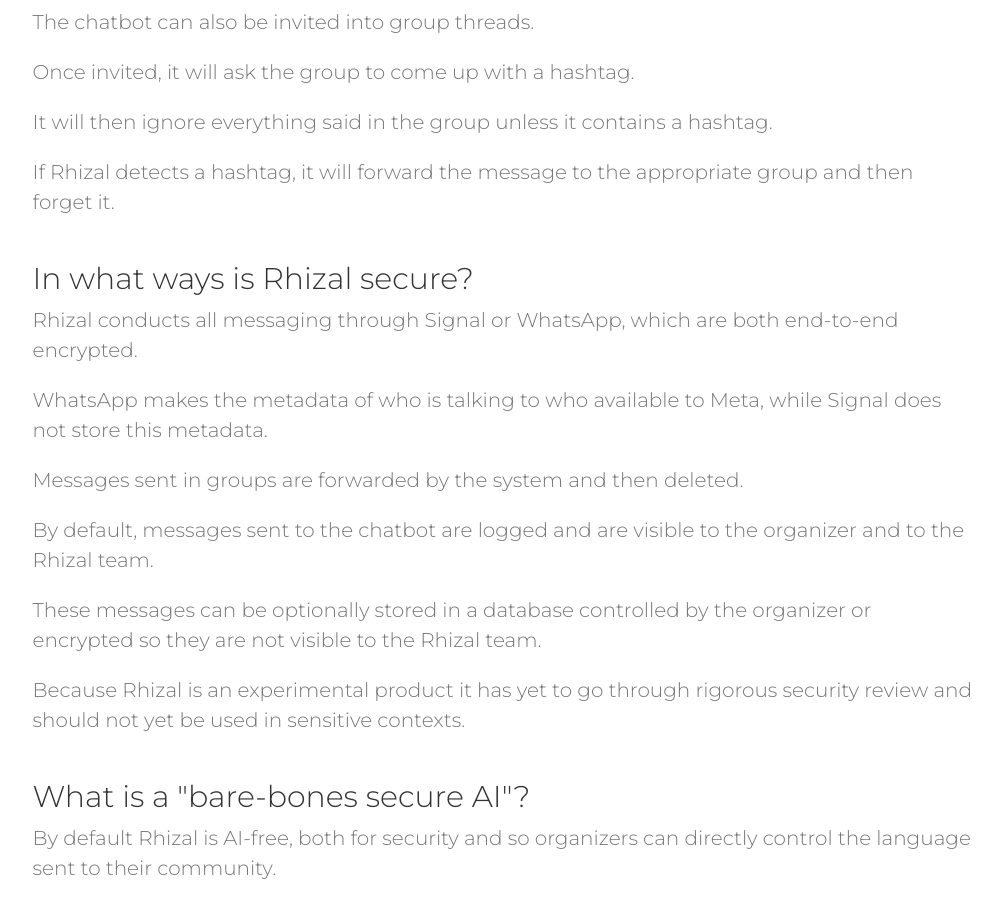
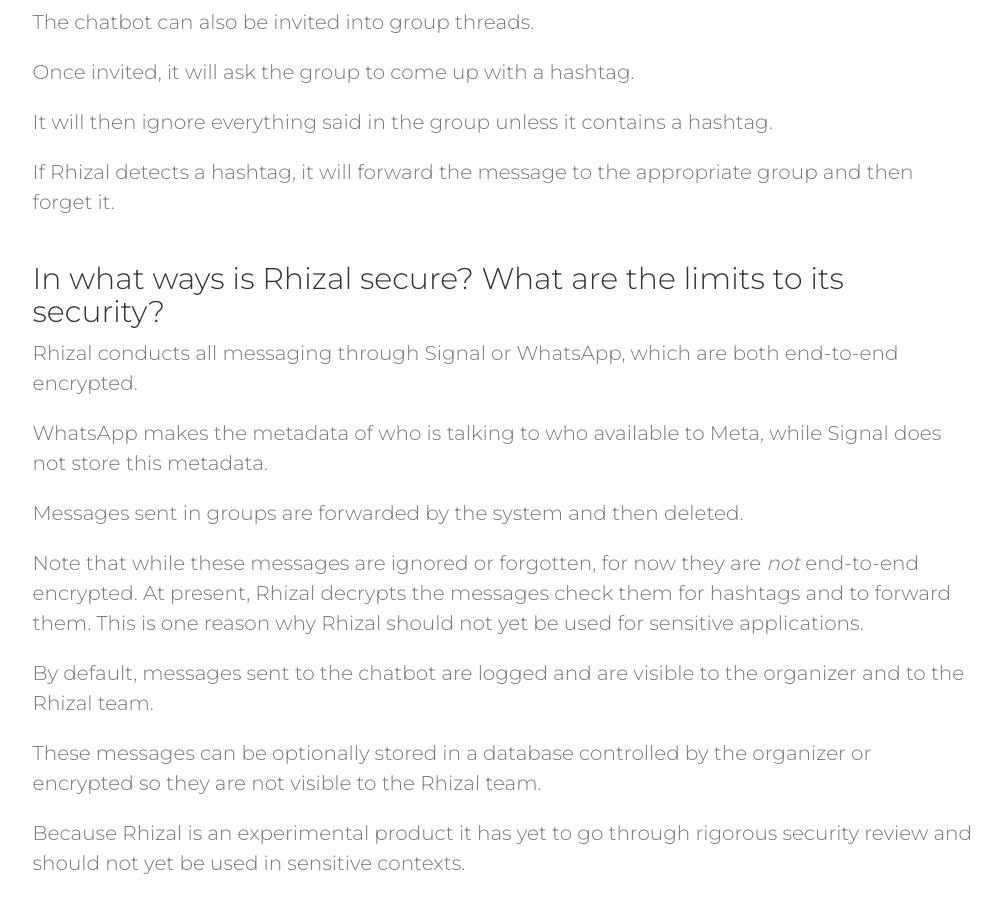
Before and after one commit to davidgljay/rhizal_landing, a Jekyll site: the page built from index.html, in a window 1280 px wide and 900 px high, scrolled down 3832 px. Shown: the whole window, without its empty margins (135-1136 px from the left). Built offline with Jekyll 4.4.1, drawn with Linux system fonts in a browser that asks for light colours; nearby versions of some CDN libraries.

Commit message:
Adding caveat about Rhizal's security.

```diff
--- a/_includes/faq.html
+++ b/_includes/faq.html
@@ -18,10 +18,11 @@
         </div>
         <div class="row">
             <div class="col-lg-offset-1 col-lg-10 text-left">
-                <h2 class="section-heading">In what ways is Rhizal secure?</h2>
+                <h2 class="section-heading">In what ways is Rhizal secure? What are the limits to its security?</h2>
                 <p>Rhizal conducts all messaging through Signal or WhatsApp, which are both end-to-end encrypted.</p>
                 <p>WhatsApp makes the metadata of who is talking to who available to Meta, while Signal does not store this metadata.</p>
                 <p>Messages sent in groups are forwarded by the system and then deleted.</p>
+                <p>Note that while these messages are ignored or forgotten, for now they are <i>not</i> end-to-end encrypted. At present, Rhizal decrypts the messages check them for hashtags and to forward them. This is one reason why Rhizal should not yet be used for sensitive applications.</p>
                 <p>By default, messages sent to the chatbot are logged and are visible to the organizer and to the Rhizal team.</p>
                 <p>These messages can be optionally stored in a database controlled by the organizer or encrypted so they are not visible to the Rhizal team.</p>
                 <p>Because Rhizal is an experimental product it has yet to go through rigorous security review and should not yet be used in sensitive contexts.</p>
```
